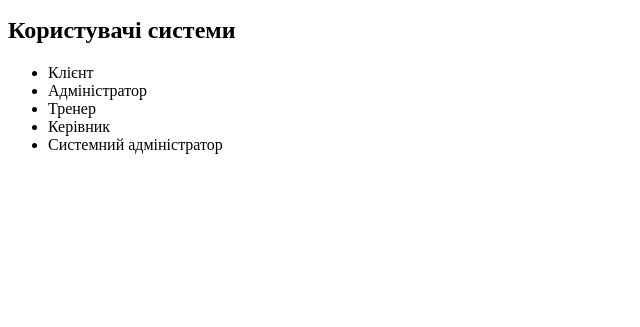
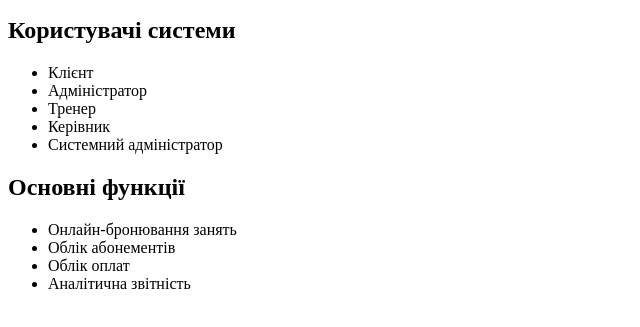
Before and after one commit to anastasiia-semeniuk/lab4-git-web, a plain HTML site: page index.html in a window 1280 px wide. Shown: the part 101-428 px from the top of the page, without its empty margins (0-640 px from the left). Drawn offline with Linux system fonts and the light colour scheme.

Commit message:
Update page content

```diff
--- a/index.html
+++ b/index.html
@@ -15,5 +15,12 @@
         <li>Керівник</li>
         <li>Системний адміністратор</li>
     </ul>
+    <h2>Основні функції</h2>
+    <ul>
+        <li>Онлайн-бронювання занять</li>
+        <li>Облік абонементів</li>
+        <li>Облік оплат</li>
+        <li>Аналітична звітність</li>
+    </ul>
 </body>
 </html>
```
